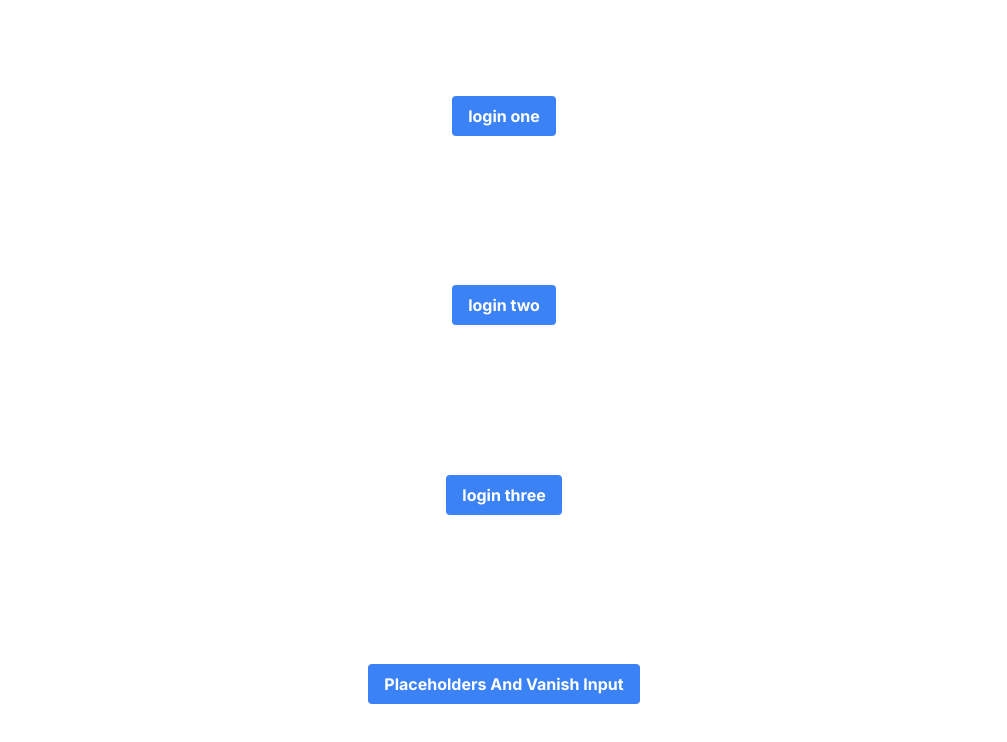
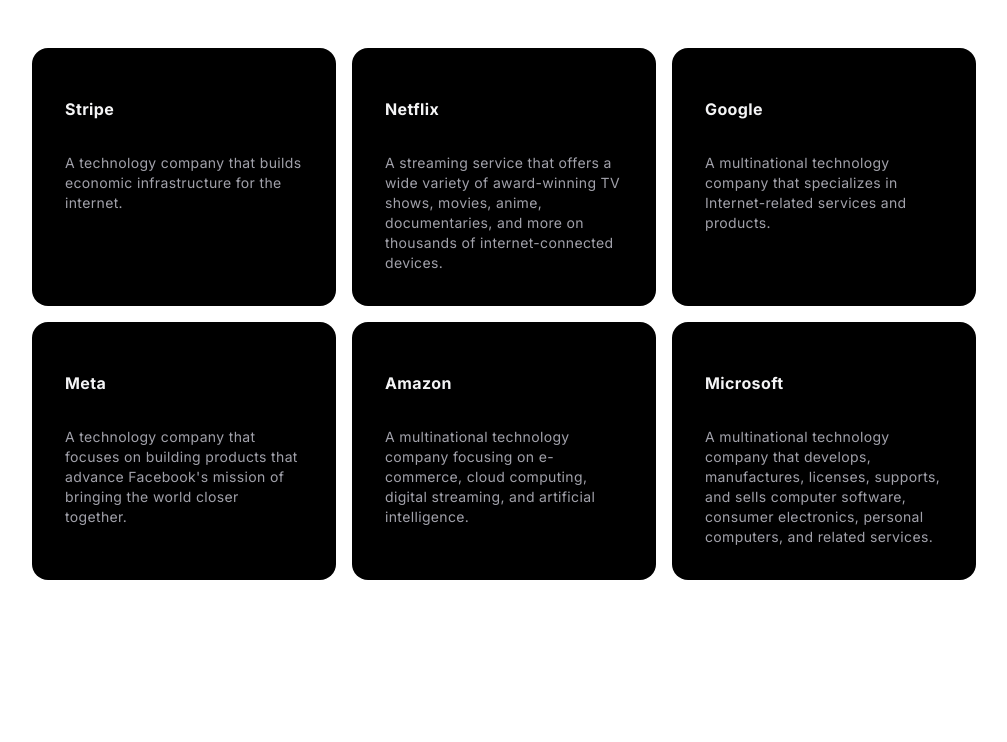
Before and after one commit to clin211/tailwindcss-learn, a Next.js app: page / in a window 1280 px wide. Shown: the top 742 px of the page, without its empty margins (136-1143 px from the left). Built offline with nearby package versions, Linux system fonts and the light colour scheme.

Commit message:
feat: 添加首页

```diff
--- a/src/app/page.tsx
+++ b/src/app/page.tsx
@@ -1,28 +1,48 @@
-import Link from 'next/link';
+import HoverEffect from '@/components/HoverEffectCard';
 
-export default function Home() {
+const projects = [
+    {
+        title: 'Stripe',
+        description:
+            'A technology company that builds economic infrastructure for the internet.',
+        link: 'https://stripe.com',
+    },
+    {
+        title: 'Netflix',
+        description:
+            'A streaming service that offers a wide variety of award-winning TV shows, movies, anime, documentaries, and more on thousands of internet-connected devices.',
+        link: 'https://netflix.com',
+    },
+    {
+        title: 'Google',
+        description:
+            'A multinational technology company that specializes in Internet-related services and products.',
+        link: 'https://google.com',
+    },
+    {
+        title: 'Meta',
+        description:
+            "A technology company that focuses on building products that advance Facebook's mission of bringing the world closer together.",
+        link: 'https://meta.com',
+    },
+    {
+        title: 'Amazon',
+        description:
+            'A multinational technology company focusing on e-commerce, cloud computing, digital streaming, and artificial intelligence.',
+        link: 'https://amazon.com',
+    },
+    {
+        title: 'Microsoft',
+        description:
+            'A multinational technology company that develops, manufactures, licenses, supports, and sells computer software, consumer electronics, personal computers, and related services.',
+        link: 'https://microsoft.com',
+    },
+];
+
+export default function Page() {
     return (
-        <main className="flex min-h-screen flex-col items-center justify-between p-24">
-            <Link
-                className="bg-blue-500 hover:bg-blue-700 text-white font-bold py-2 px-4 rounded"
-                href="/login/one">
-                login one
-            </Link>
-            <Link
-                className="bg-blue-500 hover:bg-blue-700 text-white font-bold py-2 px-4 rounded"
-                href="/login/two">
-                login two
-            </Link>
-            <Link
-                className="bg-blue-500 hover:bg-blue-700 text-white font-bold py-2 px-4 rounded"
-                href="/login/three">
-                login three
-            </Link>
-            <Link
-                className="bg-blue-500 hover:bg-blue-700 text-white font-bold py-2 px-4 rounded"
-                href="/placeholders-and-vanish-input">
-                Placeholders And Vanish Input
-            </Link>
-        </main>
+        <div className="max-w-5xl mx-auto px-8">
+            <HoverEffect items={projects} />
+        </div>
     );
 }
--- /dev/null
+++ b/src/components/HoverEffectCard.tsx
@@ -0,0 +1,114 @@
+'use client';
+import { useState } from 'react';
+import Link from 'next/link';
+import { AnimatePresence, motion } from 'framer-motion';
+import { cn } from '@/utils/cn';
+
+const HoverEffect = ({
+    items,
+    className,
+}: {
+    items: {
+        title: string;
+        description: string;
+        link: string;
+    }[];
+    className?: string;
+}) => {
+    let [hoveredIndex, setHoveredIndex] = useState<number | null>(null);
+
+    return (
+        <div
+            className={cn(
+                'grid grid-cols-1 md:grid-cols-2  lg:grid-cols-3  py-10',
+                className
+            )}>
+            {items.map((item, idx) => (
+                <Link
+                    href={item?.link}
+                    key={item?.link}
+                    className="relative group  block p-2 h-full w-full"
+                    onMouseEnter={() => setHoveredIndex(idx)}
+                    onMouseLeave={() => setHoveredIndex(null)}>
+                    <AnimatePresence>
+                        {hoveredIndex === idx && (
+                            <motion.span
+                                className="absolute inset-0 h-full w-full bg-neutral-200 dark:bg-slate-800/[0.8] block  rounded-3xl"
+                                layoutId="hoverBackground"
+                                initial={{ opacity: 0 }}
+                                animate={{
+                                    opacity: 1,
+                                    transition: { duration: 0.15 },
+                                }}
+                                exit={{
+                                    opacity: 0,
+                                    transition: { duration: 0.15, delay: 0.2 },
+                                }}
+                            />
+                        )}
+                    </AnimatePresence>
+                    <Card>
+                        <CardTitle>{item.title}</CardTitle>
+                        <CardDescription>{item.description}</CardDescription>
+                    </Card>
+                </Link>
+            ))}
+        </div>
+    );
+};
+
+export const Card = ({
+    className,
+    children,
+}: {
+    className?: string;
+    children: React.ReactNode;
+}) => {
+    return (
+        <div
+            className={cn(
+                'rounded-2xl h-full w-full p-4 overflow-hidden bg-black border border-transparent dark:border-white/[0.2] group-hover:border-slate-700 relative z-20',
+                className
+            )}>
+            <div className="relative z-50">
+                <div className="p-4">{children}</div>
+            </div>
+        </div>
+    );
+};
+export const CardTitle = ({
+    className,
+    children,
+}: {
+    className?: string;
+    children: React.ReactNode;
+}) => {
+    return (
+        <h4
+            className={cn(
+                'text-zinc-100 font-bold tracking-wide mt-4',
+                className
+            )}>
+            {children}
+        </h4>
+    );
+};
+export const CardDescription = ({
+    className,
+    children,
+}: {
+    className?: string;
+    children: React.ReactNode;
+}) => {
+    return (
+        <p
+            className={cn(
+                'mt-8 text-zinc-400 tracking-wide leading-relaxed text-sm',
+                className
+            )}>
+            {children}
+        </p>
+    );
+};
+
+export default HoverEffect;
```
